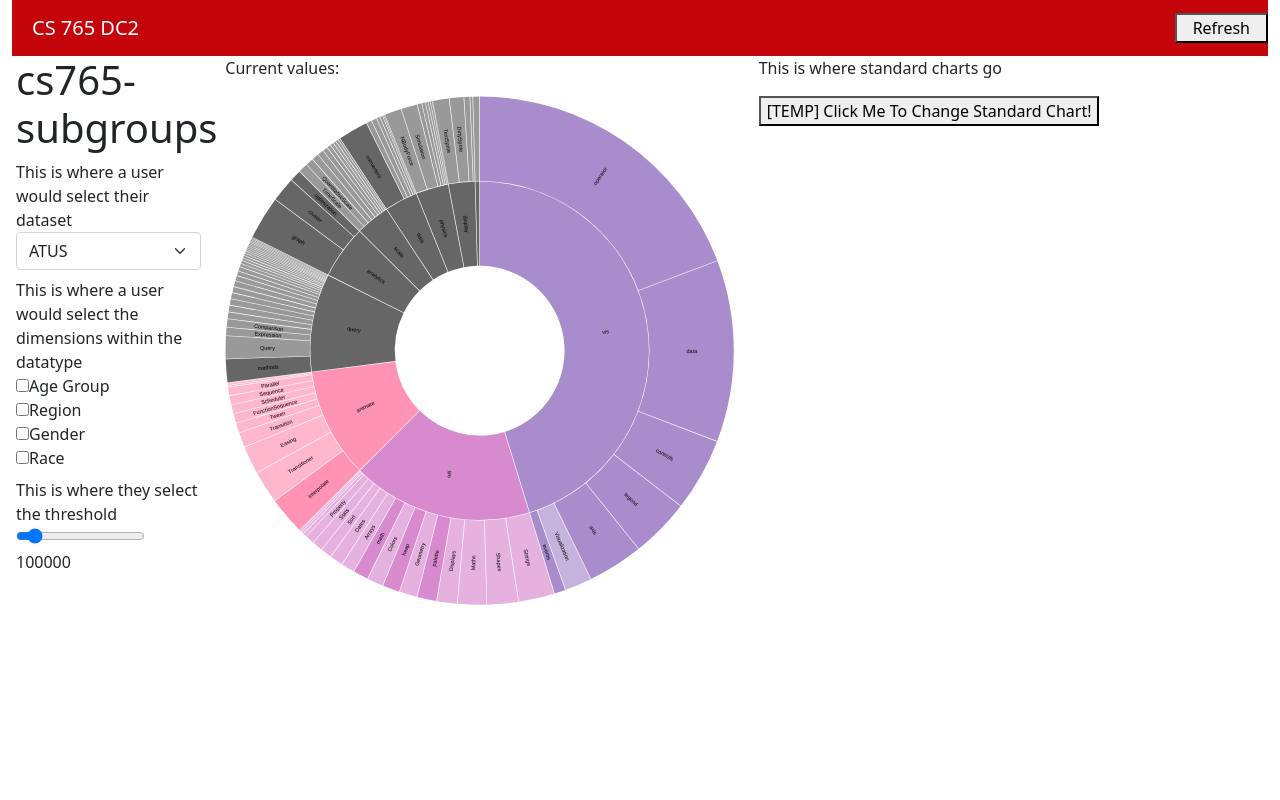
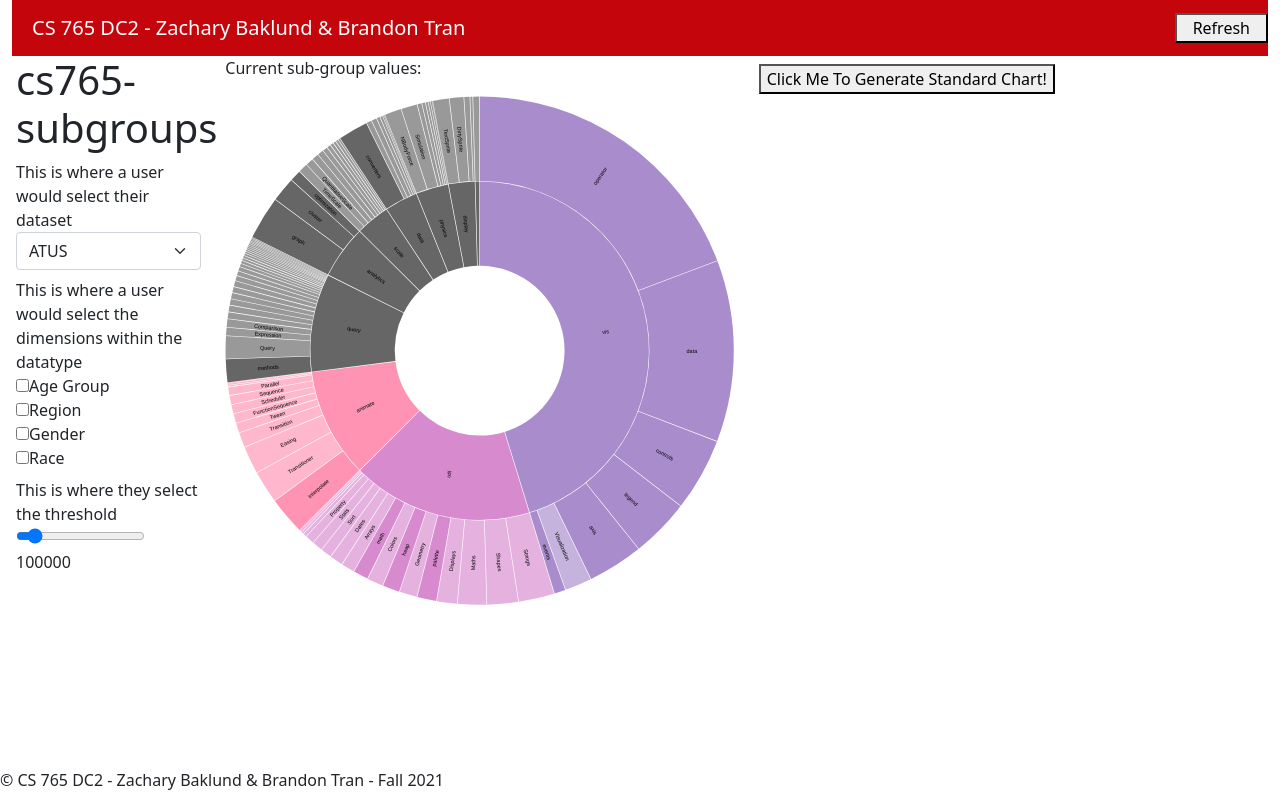
Before and after one commit to zbaklund/cs765-subgroups, a website: page index.html in a window 1280 px wide. Drawn offline with nearby package versions, Linux system fonts and the light colour scheme.

Commit message:
web index.html changes

```diff
--- a/index.html
+++ b/index.html
@@ -31,7 +31,7 @@
 
   <div id="main" class="container-fluid Vh-100">
     <nav class="navbar navbar-dark" style="background-color: #c5050c;">
-      <a class="navbar-brand" style="padding-left: 1em;" onclick="location.reload()">CS 765 DC2</a>
+      <a class="navbar-brand" style="padding-left: 1em;" onclick="location.reload()">CS 765 DC2 - Zachary Baklund & Brandon Tran</a>
       <button style="padding-left: 1em; padding-right: 1em; color: black;" onclick="location.reload()">Refresh</button>
     </nav>
 
@@ -71,7 +71,7 @@
 
 
       <div id="sunburst" class="col-md-5">
-        <p>Current values: </p>
+        <p>Current sub-group values: </p>
         <ul id="trail"></ul>
 
 
@@ -80,8 +80,7 @@
 
 
       <div id="standard-charts" class="col-md-5">
-        <p>This is where standard charts go</p>
-        <button type="button" id="chart-button">[TEMP] Click Me To Change Standard Chart!</button>
+        <button type="button" id="chart-button" class="mt-2">Click Me To Generate Standard Chart!</button>
         <svg id="standard-chart" width="500" height="500"></svg>
 
       </div>
@@ -91,7 +90,7 @@
   <script src="js/scripts.js"></script>
   <script src="js/standard-charts.js"></script>
 
-  <svg></svg>
+  <div class="navbar fixed-bottom mb-7">&copy CS 765 DC2 - Zachary Baklund & Brandon Tran - Fall 2021</div>
 </body>
 
 </html>
```
